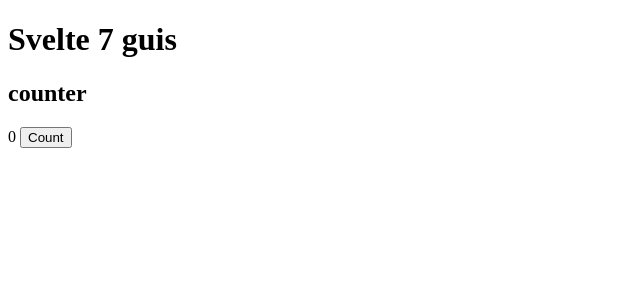
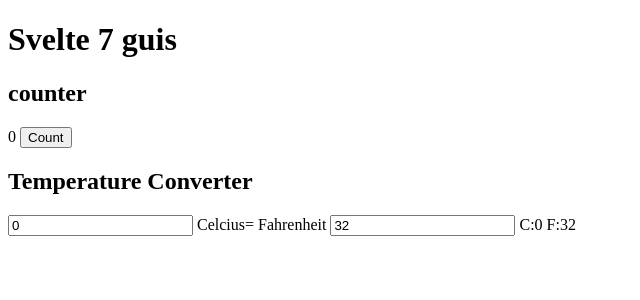
Before and after one commit to zdeckert/7guis-svelte, a SvelteKit app: page / in a window 1280 px wide. Shown: the top 300 px of the page, without its empty margins (0-640 px from the left). Built offline with nearby package versions, Linux system fonts and the light colour scheme.

Commit message:
implement temp conv gui

```diff
--- a/src/routes/+page.svelte
+++ b/src/routes/+page.svelte
@@ -1,11 +1,49 @@
 <script lang="ts">
-    let count = $state(0);
-    function incramentCount() {
-        count++;
-    }
+	// counter
+	let count = $state(0);
+	function incramentCount() {
+		count++;
+	}
+
+	// temperature converter
+	let celcius: number = $state(0);
+	function celciusOnChange() {
+		if (celcius === null) return;
+		fahrenheit = Math.round(celcius * (9 / 5) + 32);
+	}
+	let fahrenheit: number = $state(32);
+	function fahrenheitOnChange() {
+		if (fahrenheit === null) return;
+		celcius = Math.round((fahrenheit - 32) * (5 / 9));
+	}
+	$inspect(celcius, fahrenheit);
 </script>
 
 <h1>Svelte 7 guis</h1>
+
 <h2>counter</h2>
 <label for="count">{count}</label>
 <button id="count" onclick={incramentCount}>Count</button>
+
+<form>
+	<h2>Temperature Converter</h2>
+	<input
+		id="celcius"
+		type="number"
+		min="-274"
+		pattern="\d+"
+		bind:value={celcius}
+		onchange={celciusOnChange}
+	/>
+	<label for="celcius">Celcius</label><span> = </span>
+	<label for="fahrenheit">Fahrenheit</label>
+	<input
+		id="fahrenheit"
+		type="number"
+		min="-460"
+		pattern="\d+"
+		bind:value={fahrenheit}
+		onchange={fahrenheitOnChange}
+	/>
+	C:{celcius} F:{fahrenheit}
+</form>
```
Also changed, not shown: 1 other file (tests, documents, lock files or other folders).
